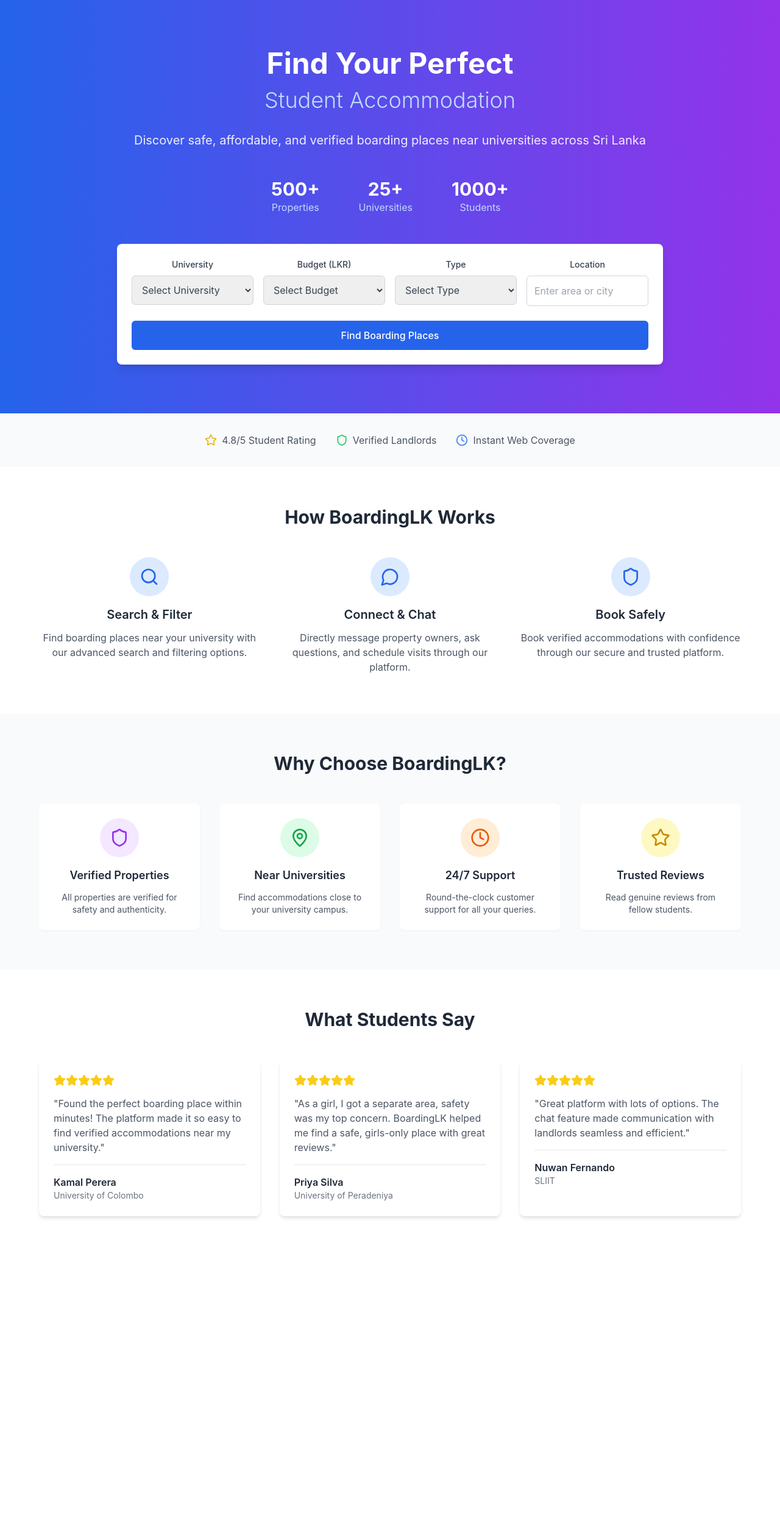
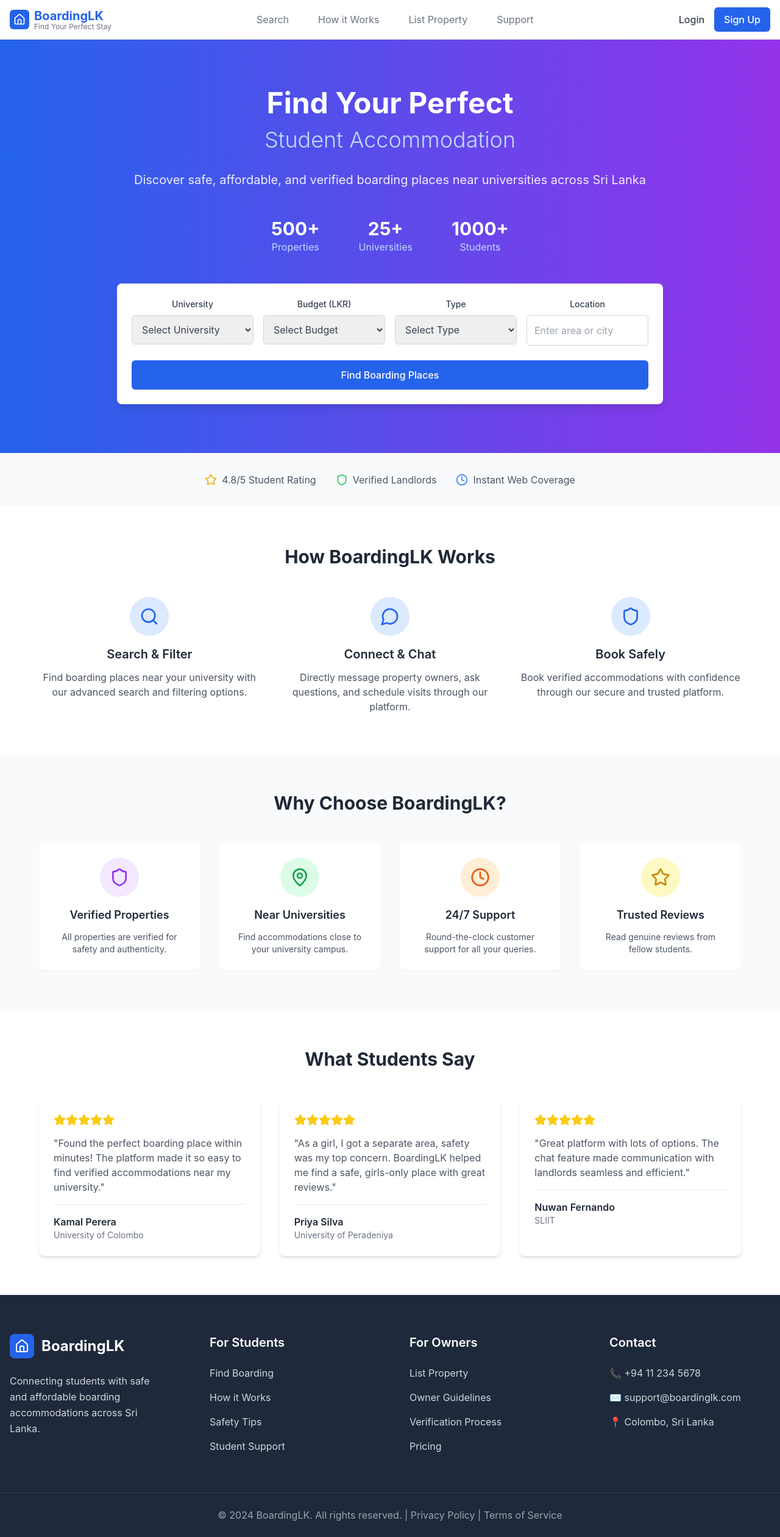
Before and after one commit to Thilan071/bodima, a React (Create React App) app in the folder bodima/: page / in a window 1280 px wide. Shown: the whole page at 61% size. Before the commit the page ends 2059 px from the top, so only its background shows below. Built offline with nearby package versions, Linux system fonts and the light colour scheme.

Commit message:
added the footer and top navigation

```diff
--- /dev/null
+++ b/bodima/src/components/footer/footer.js
@@ -0,0 +1,106 @@
+import React from 'react';
+import { Home } from 'lucide-react';
+
+const Footer = () => {
+  return (
+    <footer className="bg-slate-800 text-white">
+      <div className="container mx-auto px-4 py-16">
+        <div className="grid grid-cols-4 gap-16">
+          {/* Logo and Description */}
+          <div className="col-span-1">
+            <div className="flex items-center space-x-3 mb-6">
+              <div className="w-10 h-10 bg-blue-600 rounded-lg flex items-center justify-center">
+                <Home className="w-6 h-6 text-white" />
+              </div>
+              <h2 className="text-2xl font-bold">BoardingLK</h2>
+            </div>
+            <p className="text-gray-300 text-base leading-relaxed pr-8">
+              Connecting students with safe and affordable boarding accommodations across Sri Lanka.
+            </p>
+          </div>
+
+          {/* For Students */}
+          <div>
+            <h3 className="text-xl font-semibold mb-6 text-white">For Students</h3>
+            <ul className="space-y-4">
+              <li>
+                <a href="#" className="text-gray-300 hover:text-white text-base">
+                  Find Boarding
+                </a>
+              </li>
+              <li>
+                <a href="#" className="text-gray-300 hover:text-white text-base">
+                  How it Works
+                </a>
+              </li>
+              <li>
+                <a href="#" className="text-gray-300 hover:text-white text-base">
+                  Safety Tips
+                </a>
+              </li>
+              <li>
+                <a href="#" className="text-gray-300 hover:text-white text-base">
+                  Student Support
+                </a>
+              </li>
+            </ul>
+          </div>
+
+          {/* For Owners */}
+          <div>
+            <h3 className="text-xl font-semibold mb-6 text-white">For Owners</h3>
+            <ul className="space-y-4">
+              <li>
+                <a href="#" className="text-gray-300 hover:text-white text-base">
+                  List Property
+                </a>
+              </li>
+              <li>
+                <a href="#" className="text-gray-300 hover:text-white text-base">
+                  Owner Guidelines
+                </a>
+              </li>
+              <li>
+                <a href="#" className="text-gray-300 hover:text-white text-base">
+                  Verification Process
+                </a>
+              </li>
+              <li>
+                <a href="#" className="text-gray-300 hover:text-white text-base">
+                  Pricing
+                </a>
+              </li>
+            </ul>
+          </div>
+
+          {/* Contact */}
+          <div>
+            <h3 className="text-xl font-semibold mb-6 text-white">Contact</h3>
+            <div className="space-y-4">
+              <div className="text-gray-300 text-base">
+                📞 +94 11 234 5678
+              </div>
+              <div className="text-gray-300 text-base">
+                ✉️ support@boardinglk.com
+              </div>
+              <div className="text-gray-300 text-base">
+                📍 Colombo, Sri Lanka
+              </div>
+            </div>
+          </div>
+        </div>
+      </div>
+
+      {/* Bottom Section */}
+      <div className="border-t border-slate-700">
+        <div className="container mx-auto px-4 py-6">
+          <div className="text-center text-gray-400 text-base">
+            © 2024 BoardingLK. All rights reserved. | Privacy Policy | Terms of Service
+          </div>
+        </div>
+      </div>
+    </footer>
+  );
+};
+
+export default Footer;
--- a/bodima/src/components/home/home.js
+++ b/bodima/src/components/home/home.js
@@ -1,9 +1,12 @@
 import React from 'react';
 import { Search, MessageCircle, Shield, MapPin, Clock, Star } from 'lucide-react';
+import TopNavigation from '../topNavigation/topNavigation';
+import Footer from '../footer/footer';
 
 const Home = () => {
   return (
     <div className="min-h-screen bg-white">
+      <TopNavigation />
       {/* Hero Section */}
       <div className="bg-gradient-to-r from-blue-600 to-purple-600 text-white py-20">
         <div className="container mx-auto px-4 text-center">
@@ -226,9 +229,10 @@
                 <p className="text-gray-500 text-sm">SLIIT</p>
               </div>
             </div>
-          </div>
-        </div>
+          </div>        </div>
       </div>
+
+      <Footer />
     </div>
   );
 };
--- /dev/null
+++ b/bodima/src/components/topNavigation/topNavigation.js
@@ -0,0 +1,51 @@
+import React from 'react';
+import { Home } from 'lucide-react';
+
+const TopNavigation = () => {
+  return (
+    <nav className="bg-white shadow-sm border-b border-gray-200">
+      <div className="container mx-auto px-4">
+        <div className="flex items-center justify-between h-16">
+          {/* Logo */}
+          <div className="flex items-center space-x-2">
+            <div className="w-8 h-8 bg-blue-600 rounded-md flex items-center justify-center">
+              <Home className="w-5 h-5 text-white" />
+            </div>
+            <div>
+              <h1 className="text-xl font-bold text-blue-600">BoardingLK</h1>
+              <p className="text-xs text-gray-500 -mt-1">Find Your Perfect Stay</p>
+            </div>
+          </div>
+
+          {/* Navigation Links */}
+          <div className="flex items-center space-x-12">
+            <a href="#" className="text-gray-500 hover:text-blue-600 font-normal text-base">
+              Search
+            </a>
+            <a href="#" className="text-gray-500 hover:text-blue-600 font-normal text-base">
+              How it Works
+            </a>
+            <a href="#" className="text-gray-500 hover:text-blue-600 font-normal text-base">
+              List Property
+            </a>
+            <a href="#" className="text-gray-500 hover:text-blue-600 font-normal text-base">
+              Support
+            </a>
+          </div>
+
+          {/* Login and Sign Up */}
+          <div className="flex items-center space-x-4">
+            <button className="text-gray-700 hover:text-blue-600 font-medium">
+              Login
+            </button>
+            <button className="bg-blue-600 hover:bg-blue-700 text-white px-4 py-2 rounded-md font-medium transition duration-200">
+              Sign Up
+            </button>
+          </div>
+        </div>
+      </div>
+    </nav>
+  );
+};
+
+export default TopNavigation;
```
